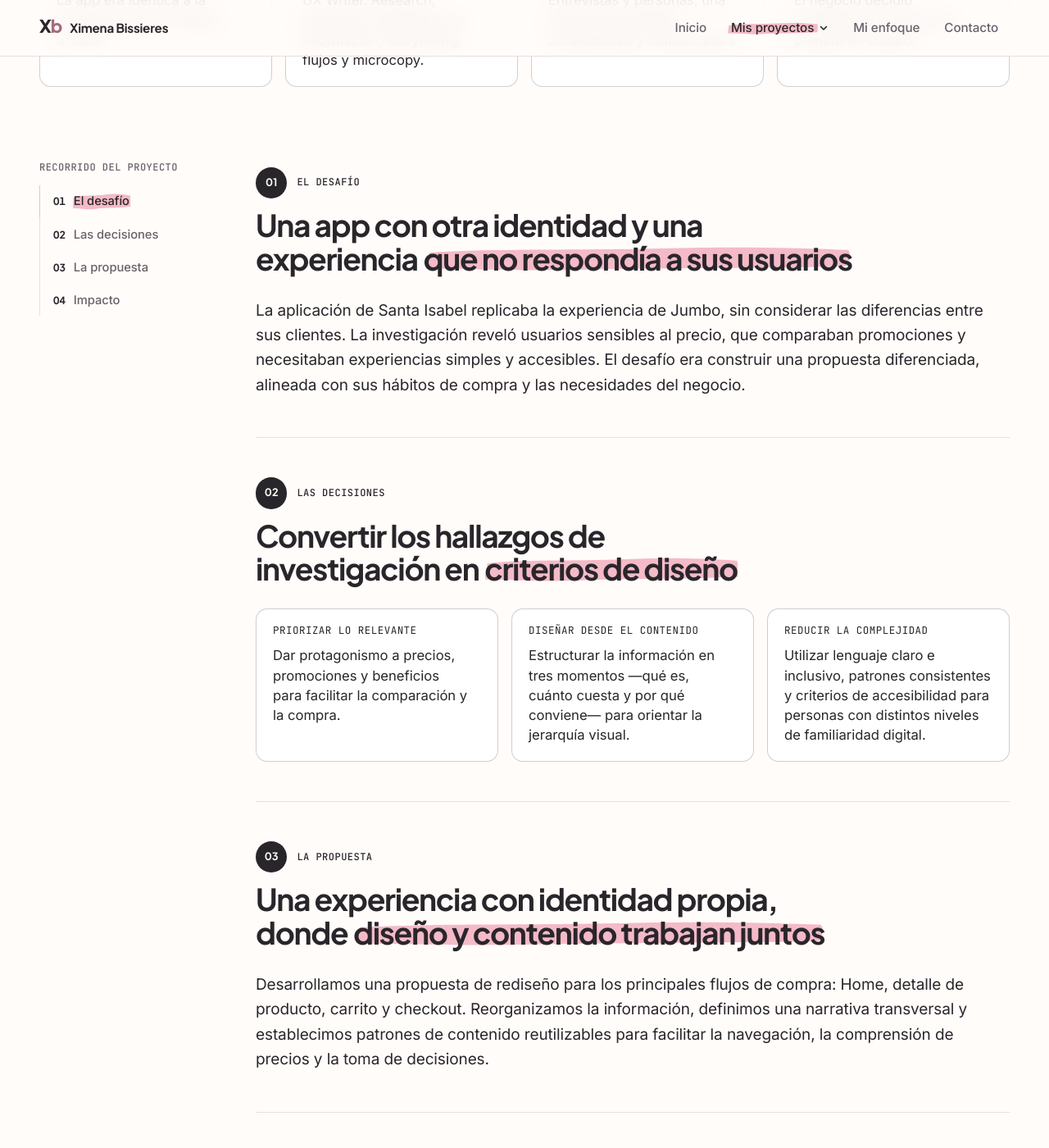
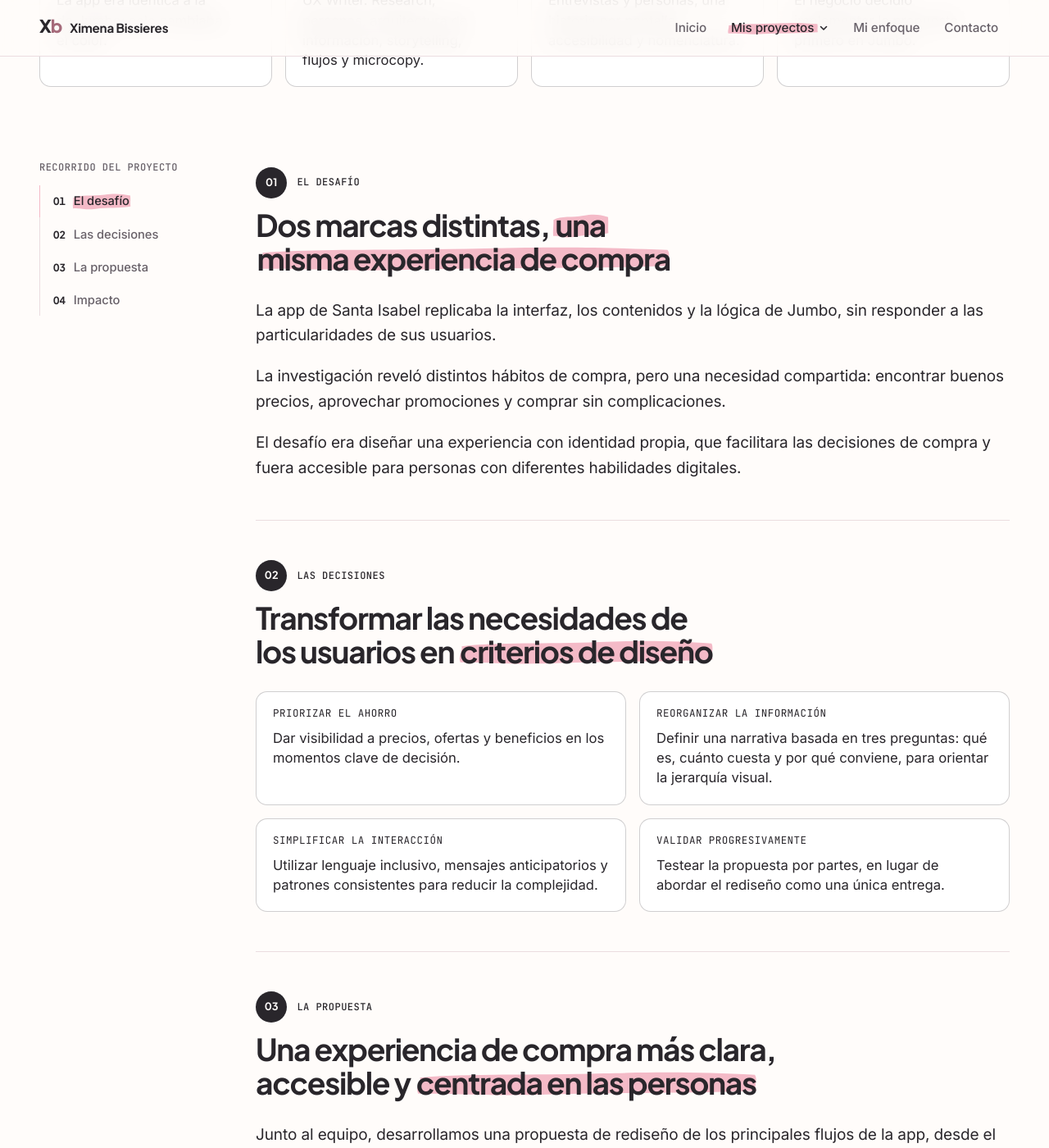
Before and after one commit to ximebissieres/Ximebissieres.github.io, a Jekyll site: the page built from proyectos/santa-isabel.html, in a window 1280 px wide and 1400 px high, scrolled down 811 px. Shown: the whole window at 82% size. Built offline with Jekyll 4.4.1, drawn with Linux system fonts in a browser that asks for light colours; some of the changed text lies outside the part shown.

Commit message:
Santa Isabel: contenido actualizado de los cuatro capítulos
Co-Authored-By: Claude Opus 5.5 <noreply@anthropic.com>
Claude-Session: https://claude.ai/code/session_01DJ4kQgEHjb3PtnpPBBuZ5X

```diff
--- a/proyectos/santa-isabel.html
+++ b/proyectos/santa-isabel.html
@@ -20,28 +20,33 @@ summary: La app de Santa Isabel era idéntica a la de Jumbo. La rediseñamos des
   <div class="chapters chapters--si">
 
     <section class="chapter" id="el-desafio" data-title="El desafío">
-      <header class="chapter-head"><p class="eyebrow">El desafío</p><h2 class="chapter-title">Una app con otra identidad y una experiencia <em>que no respondía a sus usuarios</em></h2></header>
-      <p class="lead">La aplicación de Santa Isabel replicaba la experiencia de Jumbo, sin considerar las diferencias entre sus clientes. La investigación reveló usuarios sensibles al precio, que comparaban promociones y necesitaban experiencias simples y accesibles. El desafío era construir una propuesta diferenciada, alineada con sus hábitos de compra y las necesidades del negocio.</p>
+      <header class="chapter-head"><p class="eyebrow">El desafío</p><h2 class="chapter-title">Dos marcas distintas, <em>una misma experiencia de compra</em></h2></header>
+      <p class="lead">La app de Santa Isabel replicaba la interfaz, los contenidos y la lógica de Jumbo, sin responder a las particularidades de sus usuarios.</p>
+      <p class="lead">La investigación reveló distintos hábitos de compra, pero una necesidad compartida: encontrar buenos precios, aprovechar promociones y comprar sin complicaciones.</p>
+      <p class="lead">El desafío era diseñar una experiencia con identidad propia, que facilitara las decisiones de compra y fuera accesible para personas con diferentes habilidades digitales.</p>
     </section>
 
     <section class="chapter" id="las-decisiones" data-title="Las decisiones">
-      <header class="chapter-head"><p class="eyebrow">Las decisiones</p><h2 class="chapter-title">Convertir los hallazgos de investigación en <em>criterios de diseño</em></h2></header>
+      <header class="chapter-head"><p class="eyebrow">Las decisiones</p><h2 class="chapter-title">Transformar las necesidades de los usuarios en <em>criterios de diseño</em></h2></header>
       <ul class="imp-cards si-criteria">
-        <li class="imp-card--label"><h3 class="imp-eyebrow">Priorizar lo relevante</h3><p>Dar protagonismo a precios, promociones y beneficios para facilitar la comparación y la compra.</p></li>
-        <li class="imp-card--label"><h3 class="imp-eyebrow">Diseñar desde el contenido</h3><p>Estructurar la información en tres momentos —qué es, cuánto cuesta y por qué conviene— para orientar la jerarquía visual.</p></li>
-        <li class="imp-card--label"><h3 class="imp-eyebrow">Reducir la complejidad</h3><p>Utilizar lenguaje claro e inclusivo, patrones consistentes y criterios de accesibilidad para personas con distintos niveles de familiaridad digital.</p></li>
+        <li class="imp-card--label"><h3 class="imp-eyebrow">Priorizar el ahorro</h3><p>Dar visibilidad a precios, ofertas y beneficios en los momentos clave de decisión.</p></li>
+        <li class="imp-card--label"><h3 class="imp-eyebrow">Reorganizar la información</h3><p>Definir una narrativa basada en tres preguntas: qué es, cuánto cuesta y por qué conviene, para orientar la jerarquía visual.</p></li>
+        <li class="imp-card--label"><h3 class="imp-eyebrow">Simplificar la interacción</h3><p>Utilizar lenguaje inclusivo, mensajes anticipatorios y patrones consistentes para reducir la complejidad.</p></li>
+        <li class="imp-card--label"><h3 class="imp-eyebrow">Validar progresivamente</h3><p>Testear la propuesta por partes, en lugar de abordar el rediseño como una única entrega.</p></li>
       </ul>
     </section>
 
     <section class="chapter" id="la-propuesta" data-title="La propuesta">
-      <header class="chapter-head"><p class="eyebrow">La propuesta</p><h2 class="chapter-title">Una experiencia con identidad propia, donde <em>diseño y contenido trabajan juntos</em></h2></header>
-      <p class="lead">Desarrollamos una propuesta de rediseño para los principales flujos de compra: Home, detalle de producto, carrito y checkout. Reorganizamos la información, definimos una narrativa transversal y establecimos patrones de contenido reutilizables para facilitar la navegación, la comprensión de precios y la toma de decisiones.</p>
+      <header class="chapter-head"><p class="eyebrow">La propuesta</p><h2 class="chapter-title">Una experiencia de compra más clara, accesible y <em>centrada en las personas</em></h2></header>
+      <p class="lead">Junto al equipo, desarrollamos una propuesta de rediseño de los principales flujos de la app, desde el acceso hasta el pago.</p>
+      <p class="lead">Integramos criterios de accesibilidad, una nueva jerarquía de información y una estrategia de contenido transversal que permitía comprender los productos, identificar oportunidades de ahorro y avanzar en la compra con mayor claridad.</p>
     </section>
 
     <section class="chapter" id="el-impacto" data-title="Impacto">
-      <header class="chapter-head"><p class="eyebrow">Impacto</p><h2 class="chapter-title">Una propuesta que <em>trascendió su alcance original</em></h2></header>
-      <p class="lead">El rediseño fue bien recibido por los stakeholders y despertó el interés del negocio por escalar la solución. Aunque se había diseñado para Santa Isabel, se decidió priorizar su implementación en Jumbo.</p>
-      <p class="crit-close">Este cambio evidenció el valor estratégico de la propuesta y abrió una discusión sobre la importancia de validar las soluciones según las necesidades de cada audiencia.</p>
+      <header class="chapter-head"><p class="eyebrow">Impacto</p><h2 class="chapter-title">Una propuesta que terminó <em>trascendiendo la marca</em> para la que fue diseñada</h2></header>
+      <p class="lead">El rediseño tuvo una recepción positiva entre los stakeholders y despertó el interés del negocio por llevar parte de la solución a Jumbo, donde algunas funcionalidades llegaron a producción.</p>
+      <p class="lead">Este cambio también abrió una discusión relevante: una experiencia diseñada a partir de las necesidades de los usuarios de Santa Isabel no necesariamente respondería de la misma manera a los de Jumbo.</p>
+      <p class="crit-close">El proyecto demostró el valor del research y del content design para orientar decisiones de producto, y dejó un aprendizaje sobre la importancia de validar las soluciones cuando cambian las audiencias.</p>
     </section>
 
   </div>
```
Also changed, not shown: assets/styles.css.
